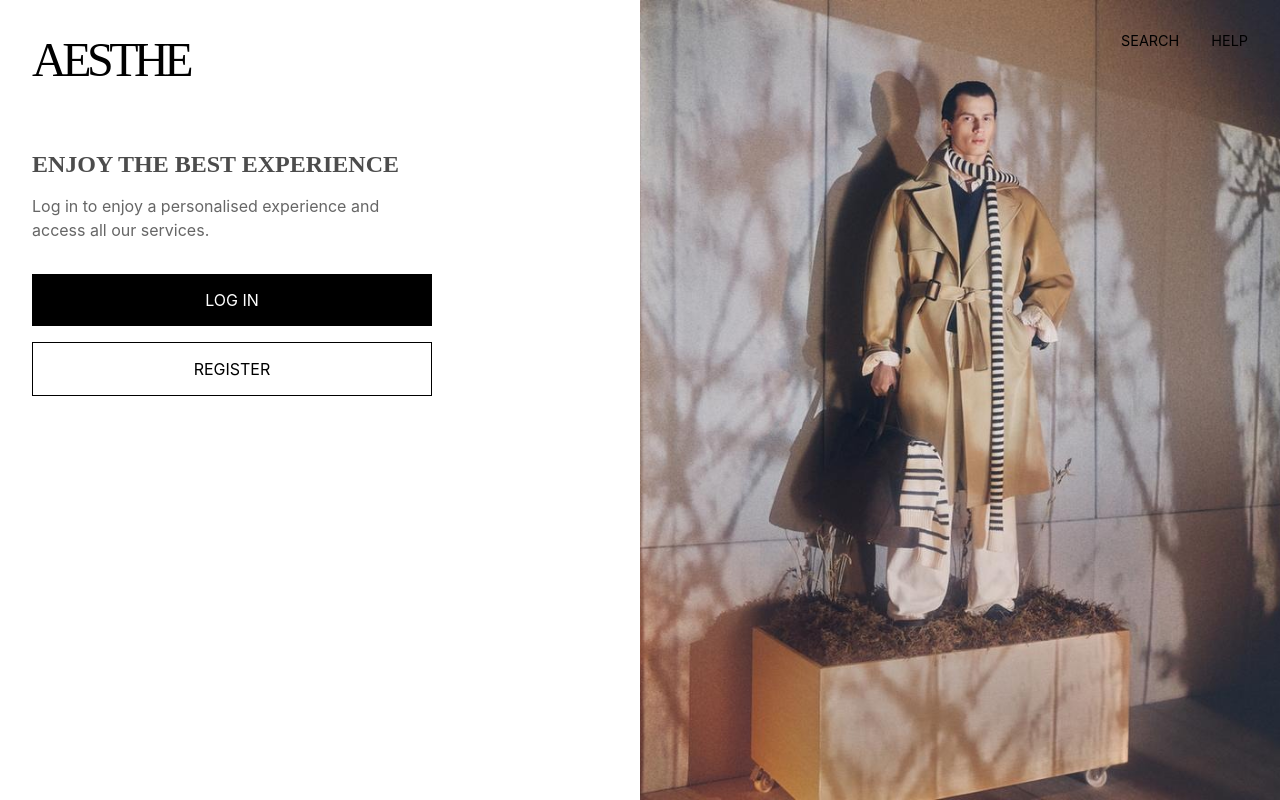
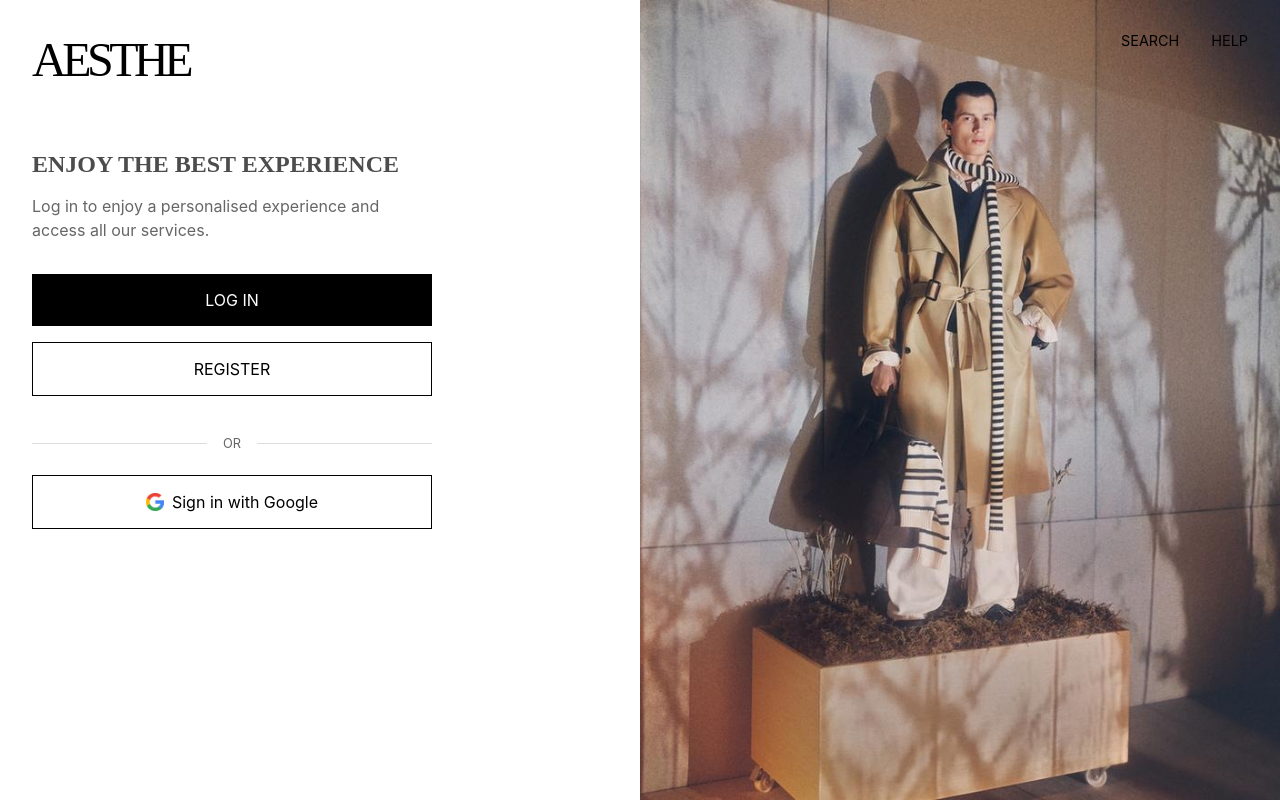
Before and after one commit to aji1ms/aesthe-ecommerce, a Node server app: page /signup in a window 1280 px wide. Run offline with Node 20, Linux system fonts and the light colour scheme; some libraries are stand-ins or nearby versions.

Commit message:
google sign up implimented

```diff
--- a/app.js
+++ b/app.js
@@ -1,9 +1,10 @@
 const express = require('express');
 const path = require("path");
 const env = require("dotenv").config();
-const session = require("express-session")
+const session = require("express-session");
+const passport = require("./config/passport");
 const db = require("./config/db");
-const userRouter = require("./routes/userRouter")
+const userRouter = require("./routes/userRouter");
 db();
 
 const app = express();
@@ -20,6 +21,10 @@ app.use(session({
         maxAge: 72 * 60 * 60 * 1000
     }
 }))
+
+app.use(passport.initialize());
+app.use(passport.session());
+
 app.use((req, res, next) => {
     res.set('cache-control', 'no-store')
     next()
--- a/models/userSchema.js
+++ b/models/userSchema.js
@@ -11,6 +11,10 @@ const userSchema = new mongoose.Schema({
         required: true,
         unique: true
     },
+    googleId: {
+        type: String,
+        unique: true,
+    },
     phone: {
         type: String,
         required: false,
@@ -20,7 +24,7 @@ const userSchema = new mongoose.Schema({
     },
     password: {
         type: String,
-        require: true
+        required: false,
     },
     isBlocked: {
         type: Boolean,
--- a/package.json
+++ b/package.json
@@ -9,6 +9,8 @@
     "mongoose": "^8.10.0",
     "nodemailer": "^6.10.0",
     "nodemon": "^3.1.9",
+    "passport": "^0.7.0",
+    "passport-google-oauth20": "^2.0.0",
     "sweetalert2": "^11.16.1"
   }
 }
--- a/public/signup.css
+++ b/public/signup.css
@@ -101,6 +101,42 @@ p {
     border: 1px solid #000;
 }
 
+.divider {
+    display: flex;
+    align-items: center;
+    text-align: center;
+    margin: 1.5rem 0;
+    color: #666;
+}
+
+.divider::before,
+.divider::after {
+    content: '';
+    flex: 1;
+    border-bottom: 1px solid #ddd;
+}
+
+.divider span {
+    padding: 0 1rem;
+    text-transform: uppercase;
+    font-size: 0.8rem;
+}
+
+.btn-google {
+    background: #fff;
+    color: #000000;
+    border: 1px solid #000000;
+    display: flex;
+    align-items: center;
+    justify-content: center;
+    gap: 0.5rem;
+}
+
+.btn-google img {
+    width: 18px;
+    height: 18px;
+}
+
 @media (max-width: 768px) {
     .split-layout {
         flex-direction: column;
--- a/views/user/signup.ejs
+++ b/views/user/signup.ejs
@@ -27,6 +27,15 @@
                 <a href="/register">
                     <button class="btn btn-secondary">REGISTER</button>
                 </a>
+                <div class="divider">
+                    <span>or</span>
+                </div>
+                <a href="/auth/google" style="text-decoration: none;">
+                <button class="btn btn-google">
+                    <img src="images/googlesignup.png" alt="Google logo" />
+                    Sign in with Google
+                </button>
+            </a>
             </div>
         </div>
         <div class="right-side"></div>
```
Also changed, not shown: config/passport.js (added, +48 -0 lines), routes/userRouter.js (+8 -3 lines), public/images/googlesignup.png (added), 1 other file.
